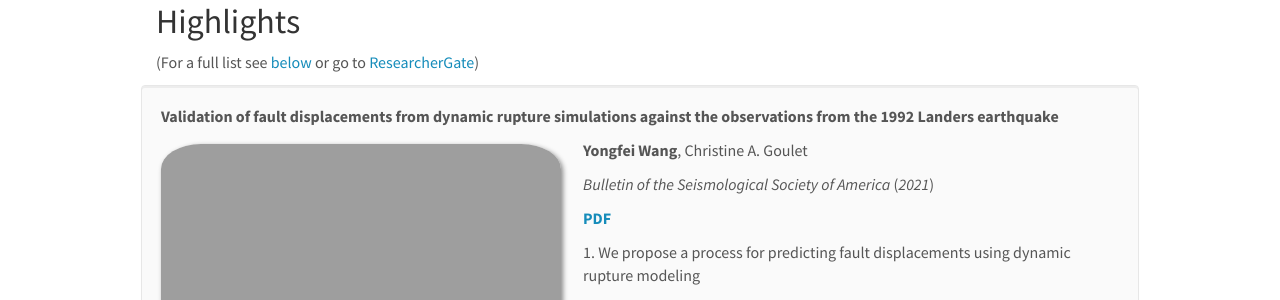
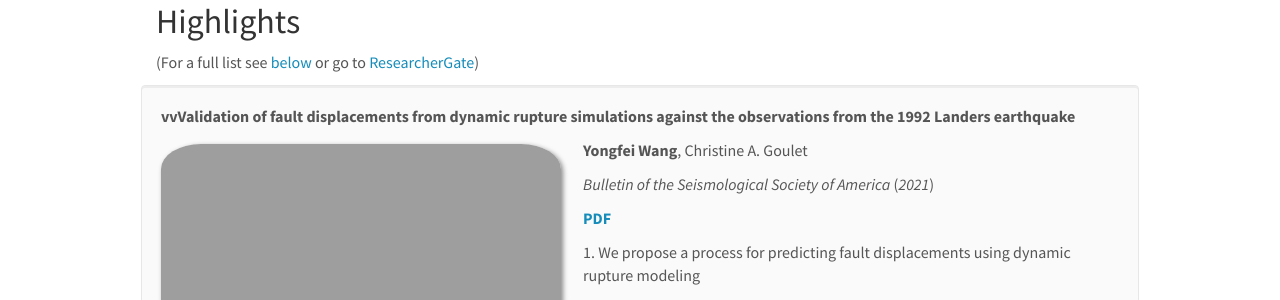
Before and after one commit to maguman/maguman.github.io, a Jekyll site: the page built from _pages/publications.md, in a window 1280 px wide and 900 px high. Shown: the part 156-456 px from the top of the window. Built offline with Jekyll 4.4.1, drawn with Linux system fonts in a browser that asks for light colours; nearby versions of some CDN libraries; some of the changed text lies outside the part shown.

Commit message:
Update publist.yml

```diff
--- a/_data/publist.yml
+++ b/_data/publist.yml
@@ -18,7 +18,7 @@
 #	PDF
 
 
-- title: "Validation of fault displacements from dynamic rupture simulations against the observations from the 1992 Landers earthquake"
+- title: "vvValidation of fault displacements from dynamic rupture simulations against the observations from the 1992 Landers earthquake"
   journal: Bulletin of the Seismological Society of America
   volume: "Special Section: Fault Displacement and Near-Source Ground-Motion Models"
   doi: 10.1785/0120210082
```
